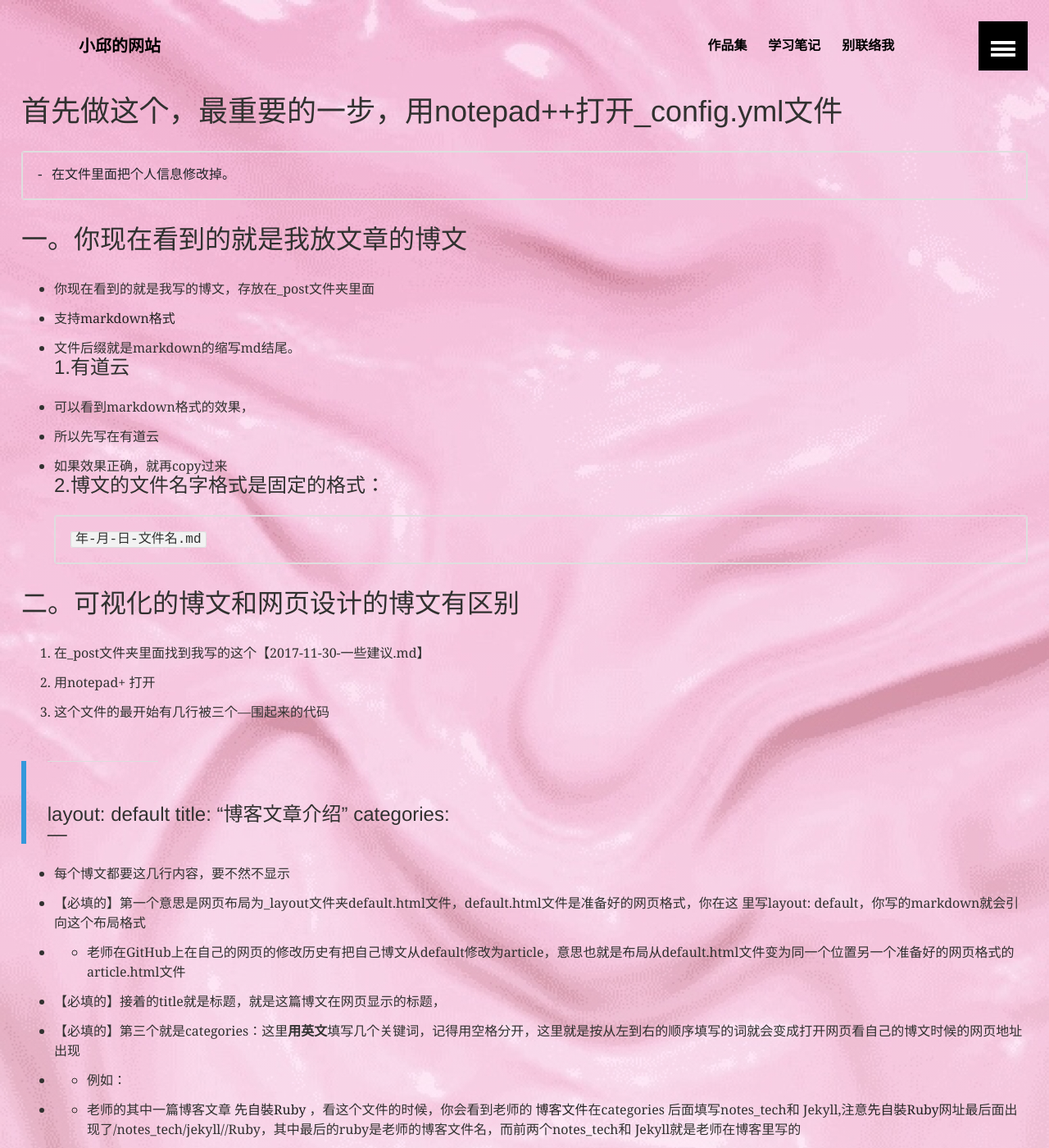
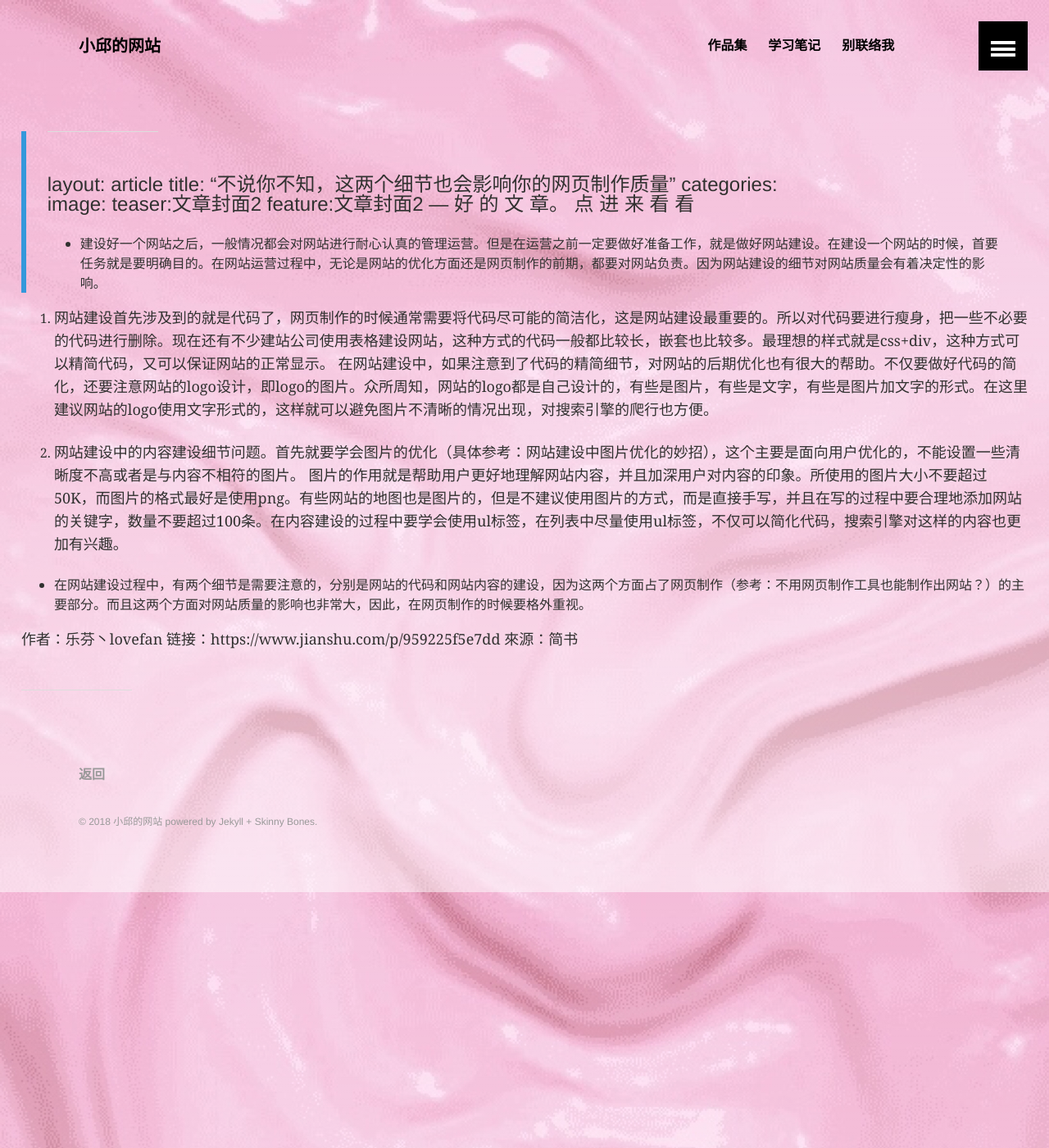
Before and after one commit to qiuqiuge/qiuqiuge.github.io, a Jekyll site: the page built from _posts/2017-11-30-一些建议.md, in a window 1280 px wide and 1400 px high. Shown: the whole window at 82% size. Built offline with Jekyll 4.4.1, drawn with Linux system fonts in a browser that asks for light colours; our own code applies the rules of GitHub Pages for plain Markdown files; some of the changed text lies outside the part shown.

Commit message:
文章改动4

````diff
--- a/_posts/2017-11-30-一些建议.md
+++ b/_posts/2017-11-30-一些建议.md
@@ -1,66 +1,28 @@
----
-layout: default
-title:  "树斌同学博客文章介绍"
-date:  2017-12-29
-categories:
-image:
-  teaser: bo_ke.jpg
-  feature: bo_ke.jpg
----
-
-# 首先做这个，最重要的一步，用notepad++打开_config.yml文件
-	- 在文件里面把个人信息修改掉。
-
-## 一。你现在看到的就是我放文章的博文
- - 你现在看到的就是我写的博文，存放在_post文件夹里面
- - 支持[markdown格式](https://www.jianshu.com/p/q81RER)
- - 文件后缀就是markdown的缩写md结尾。
-#### 1.有道云
- - 可以看到markdown格式的效果，
- - 所以先写在有道云
- - 如果效果正确，就再copy过来
-#### 2.博文的文件名字格式是固定的格式：
-```
-年-月-日-文件名.md
-```
-
-## 二。可视化的博文和网页设计的博文有区别
- 1. 在_post文件夹里面找到我写的这个【2017-11-30-一些建议.md】
- 2. 用notepad+ 打开
- 3. 这个文件的最开始有几行被三个---围起来的代码
 
 > ---
-> layout: default
-> title:  "博客文章介绍"
+> layout: article
+> title:  "不说你不知，这两个细节也会影响你的网页制作质量"
 > categories:
+> image:
+    teaser:文章封面2
+	feature:文章封面2
 > ---
+好 的 文 章。 点 进 来 看 看
+- 建设好一个网站之后，一般情况都会对网站进行耐心认真的管理运营。但是在运营之前一定要做好准备工作，就是做好网站建设。在建设一个网站的时候，首要任务就是要明确目的。在网站运营过程中，无论是网站的优化方面还是网页制作的前期，都要对网站负责。因为网站建设的细节对网站质量会有着决定性的影响。
 
- - 每个博文都要这几行内容，要不然不显示
- - 【必填的】第一个意思是网页布局为_layout文件夹default.html文件，default.html文件是准备好的网页格式，你在这 里写layout: default，你写的markdown就会引向这个布局格式
- - - 老师在GitHub上在自己的网页的修改历史有把自己博文从default修改为article，意思也就是布局从default.html文件变为同一个位置另一个准备好的网页格式的article.html文件
- - 【必填的】接着的title就是标题，就是这篇博文在网页显示的标题，
- - 【必填的】第三个就是categories：这里**用英文**填写几个关键词，记得用空格分开，这里就是按从左到右的顺序填写的词就会变成打开网页看自己的博文时候的网页地址出现
- - - 例如：
- - - 老师的其中一篇博客文章 [先自裝Ruby](https://hanteng.github.io/notes_tech/jekyll/Ruby/) ，看这个文件的时候，你会看到老师的 [博客文件](https://github.com/hanteng/hanteng.github.io/blob/master/_posts/2017-11-30-Ruby.md)在categories 后面填写notes_tech和 Jekyll,注意[先自裝Ruby](https://hanteng.github.io/notes_tech/jekyll/Ruby/)网址最后面出现了/notes_tech/jekyll//Ruby，其中最后的ruby是老师的博客文件名，而前两个notes_tech和 Jekyll就是老师在博客里写的
- - 所以对应的博文categories按照下面的填
+  1.  网站建设首先涉及到的就是代码了，网页制作的时候通常需要将代码尽可能的简洁化，这是网站建设最重要的。所以对代码要进行瘦身，把一些不必要的代码进行删除。现在还有不少建站公司使用表格建设网站，这种方式的代码一般都比较长，嵌套也比较多。最理想的样式就是css+div，这种方式可以精简代码，又可以保证网站的正常显示。
+在网站建设中，如果注意到了代码的精简细节，对网站的后期优化也有很大的帮助。不仅要做好代码的简化，还要注意网站的logo设计，即logo的图片。众所周知，网站的logo都是自己设计的，有些是图片，有些是文字，有些是图片加文字的形式。在这里建议网站的logo使用文字形式的，这样就可以避免图片不清晰的情况出现，对搜索引擎的爬行也方便。
 
-分类|对应的内容
--|-
-信息可视化笔记 分类(categories)| posts  infovis
-Web  分类(categories)|p osts rwd
+   2. 网站建设中的内容建设细节问题。首先就要学会图片的优化（具体参考：网站建设中图片优化的妙招），这个主要是面向用户优化的，不能设置一些清晰度不高或者是与内容不相符的图片。
+图片的作用就是帮助用户更好地理解网站内容，并且加深用户对内容的印象。所使用的图片大小不要超过50K，而图片的格式最好是使用png。有些网站的地图也是图片的，但是不建议使用图片的方式，而是直接手写，并且在写的过程中要合理地添加网站的关键字，数量不要超过100条。在内容建设的过程中要学会使用ul标签，在列表中尽量使用ul标签，不仅可以简化代码，搜索引擎对这样的内容也更加有兴趣。
 
- - 记得空格，例如：
- - 可视化的笔记要这样子要修改为：
+- 在网站建设过程中，有两个细节是需要注意的，分别是网站的代码和网站内容的建设，因为这两个方面占了网页制作（参考：不用网页制作工具也能制作出网站？）的主要部分。而且这两个方面对网站质量的影响也非常大，因此，在网页制作的时候要格外重视。
 
-	categories: posts  infovis
 
-## 三。作品放在
-- 这个模板的目录已经改好为两个个人作品集
-- 具体的文件是在_data文件的navigation.yml
-- infovis 文件夹放信息可视化作品集，放在index.md
-- portfolio 文件夹放网页设计作品集，放在index.md
+作者：乐芬丶lovefan
+链接：https://www.jianshu.com/p/959225f5e7dd
+來源：简书
+
 
 
 ----
-
-# 具体老师的要求看他的[提交内容](https://github.com/hanteng/hanteng.github.io/commits/master)，再对应文件上做修改
````
Also changed, not shown: _posts/关于图像.md (renamed from _posts/2017-11-30-一些建议 - 副本.md).
